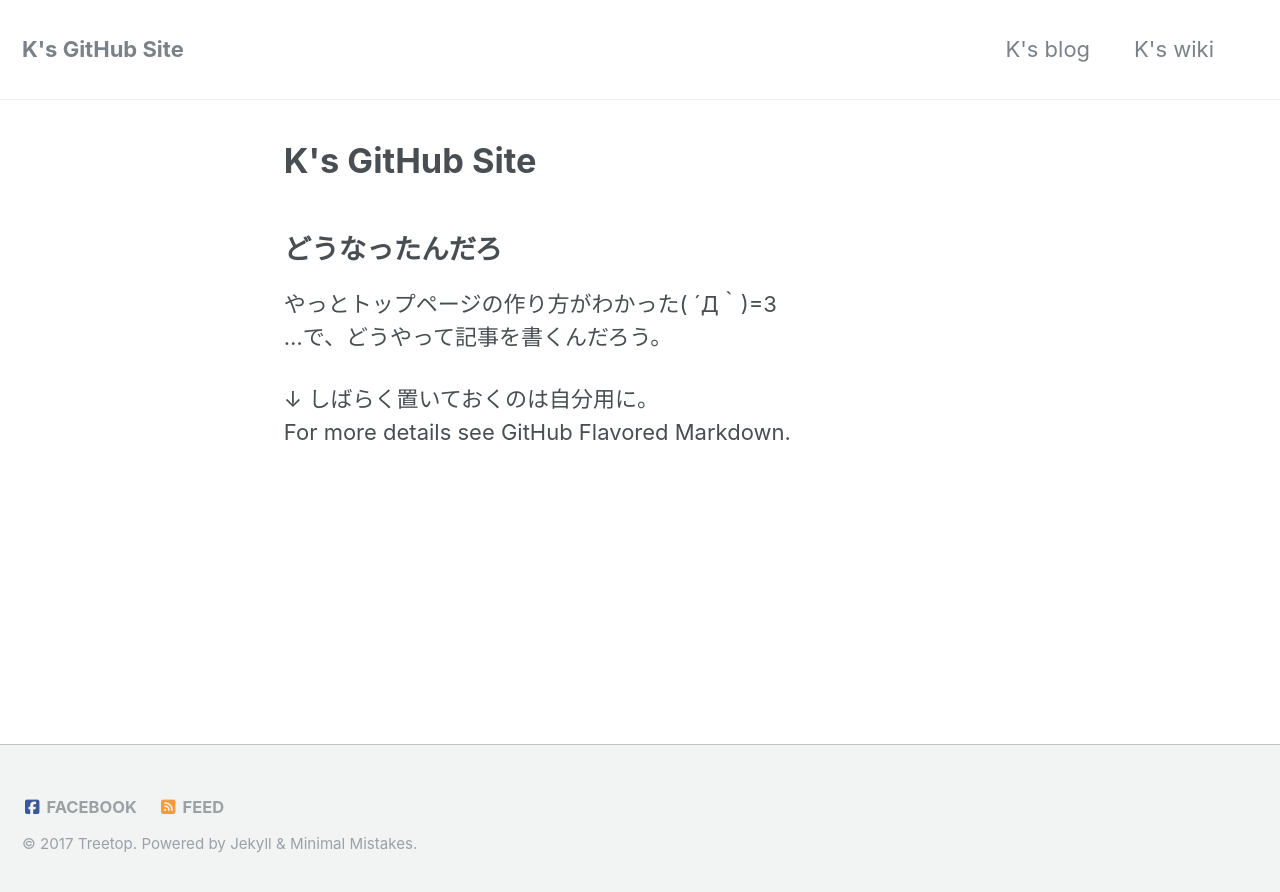
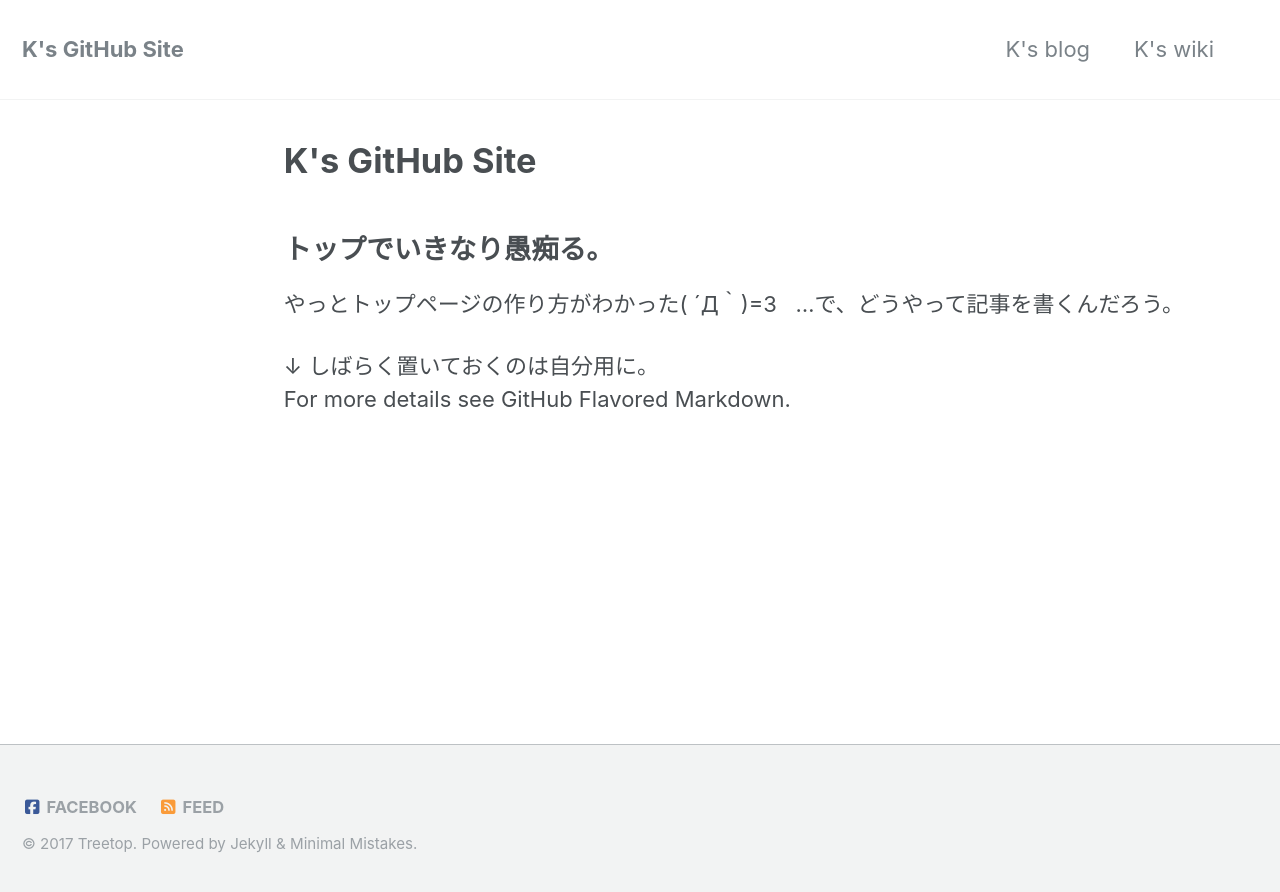
Before and after one commit to laureltreetop/laureltreetop.github.io, a Jekyll site: the page built from index.md, in a window 1280 px wide. Shown: the top 892 px of the page. Built offline with Jekyll 4.4.1, drawn with Linux system fonts in a browser that asks for light colours; nearby versions of some CDN libraries; the list of posts is cut into pages by our own code.

Commit message:
Update index.md

```diff
--- a/index.md
+++ b/index.md
@@ -3,8 +3,7 @@
 author: Treetop
 title: "K's GitHub Site"
 ---
-## どうなったんだろ
-
+## トップでいきなり愚痴る。
 やっとトップページの作り方がわかった( ´Д｀)=3
 …で、どうやって記事を書くんだろう。
 
```
